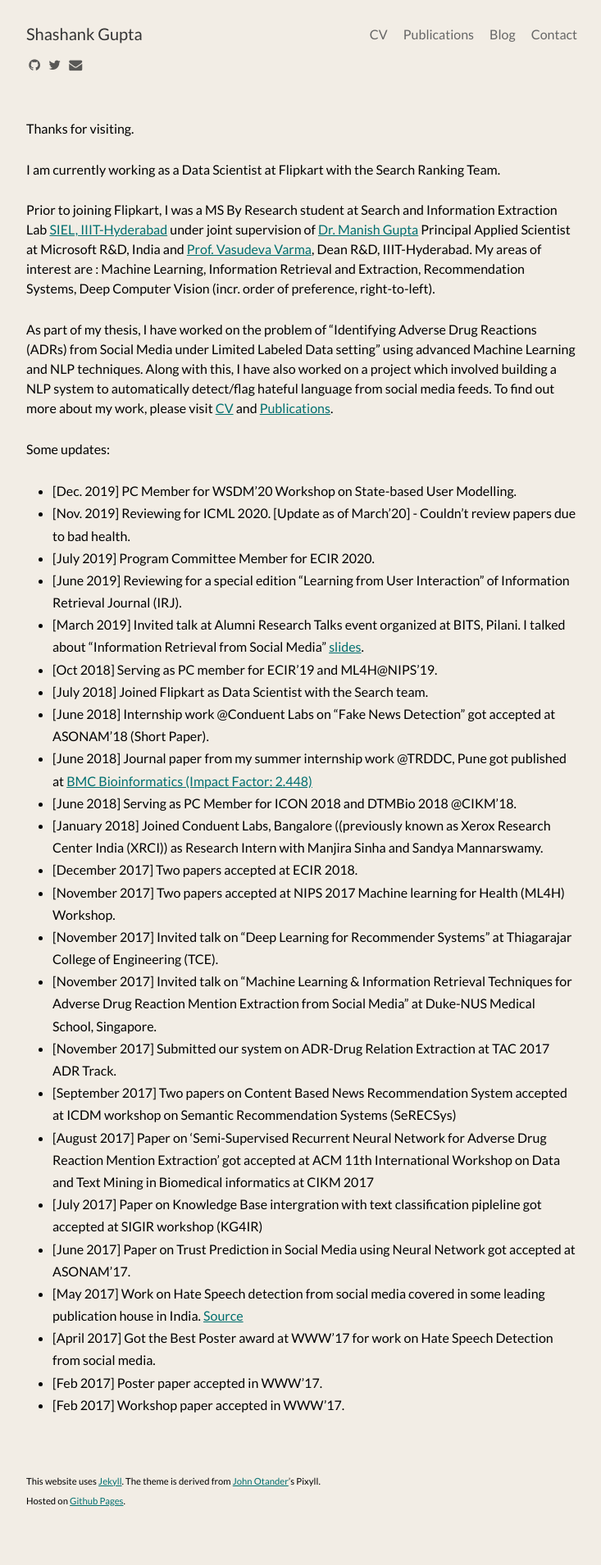
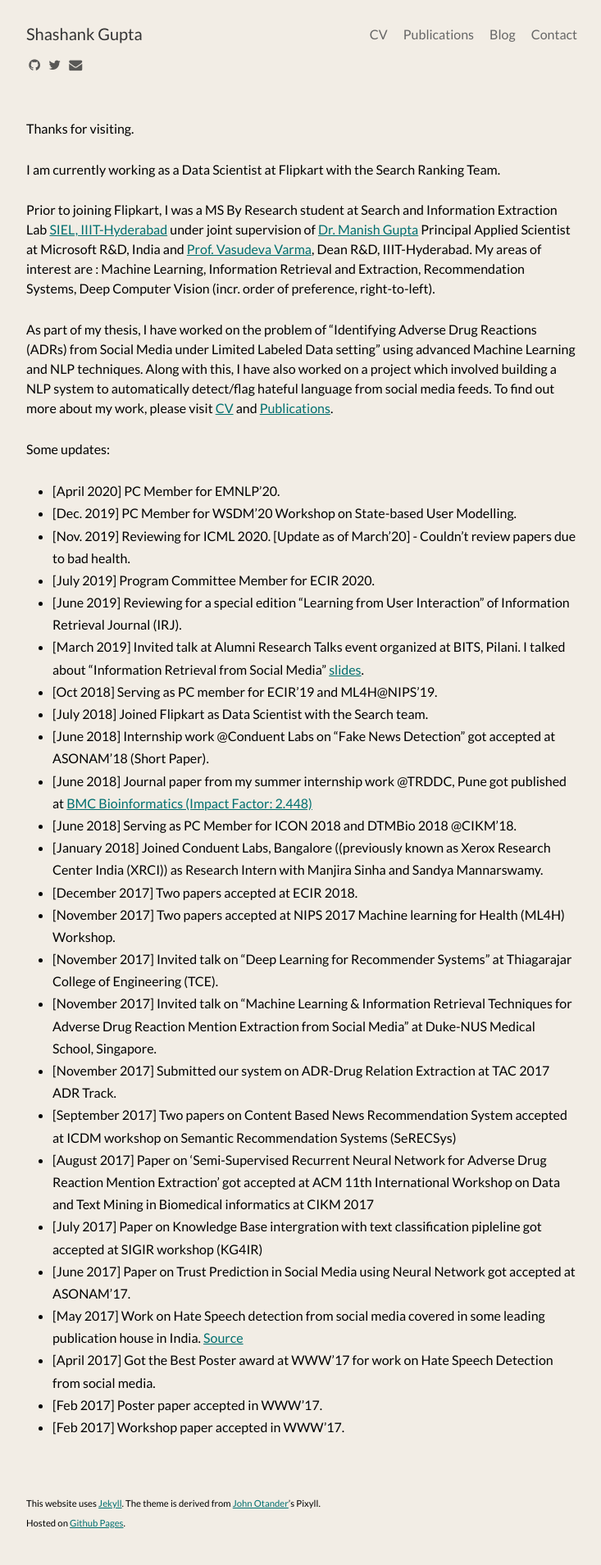
Before and after one commit to shashankg7/shashankg7.github.io, a Jekyll site: the page built from index.md, in a window 1280 px wide. Shown: the whole page at 82% size, without its empty margins (272-1005 px from the left). Built offline with Jekyll 4.4.1, drawn with Linux system fonts in a browser that asks for light colours; nearby versions of some CDN libraries; before the commit the page ends 1882 px from its top, so only the background shows below that.

Commit message:
Update index.md

```diff
--- a/index.md
+++ b/index.md
@@ -14,6 +14,7 @@
 
 Some updates:
 
+* [April 2020] PC Member for EMNLP'20.
 * [Dec. 2019] PC Member for WSDM'20 Workshop on State-based User Modelling.
 * [Nov. 2019] Reviewing for ICML 2020. [Update as of March'20] - Couldn't review papers due to bad health.
 * [July 2019] Program Committee Member for ECIR 2020.
```
